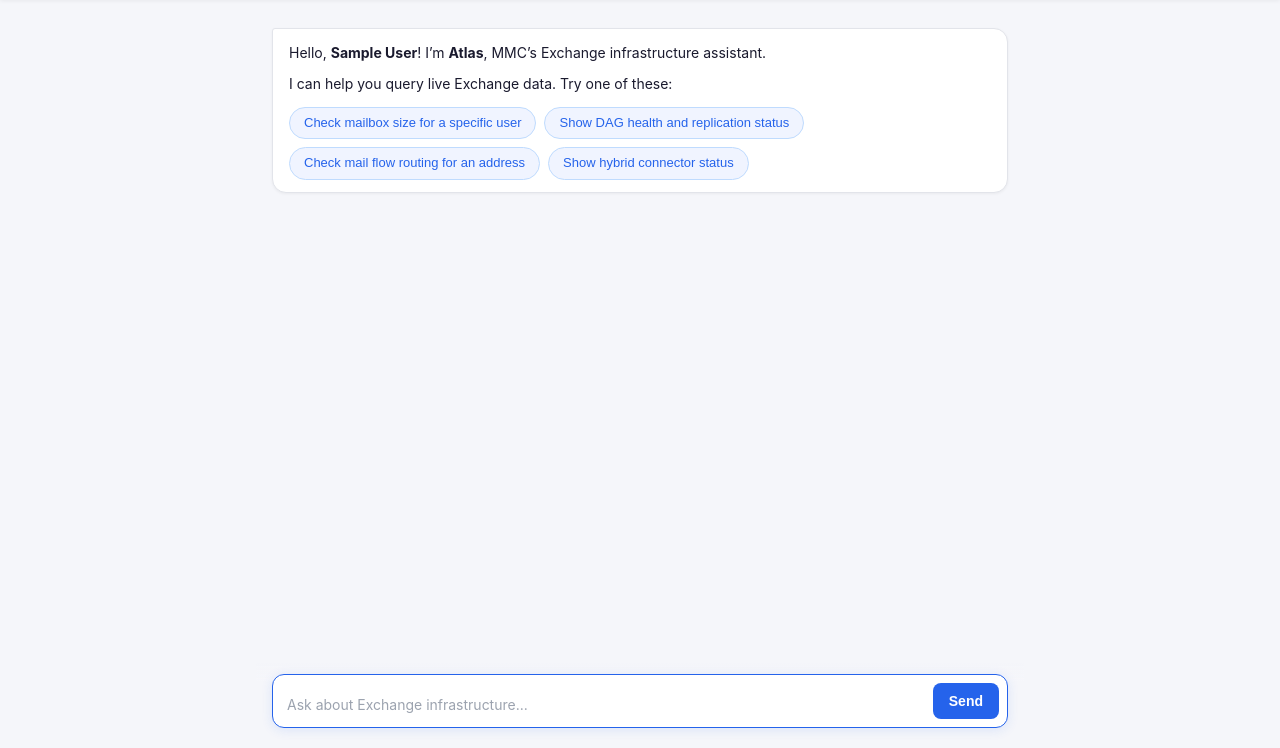
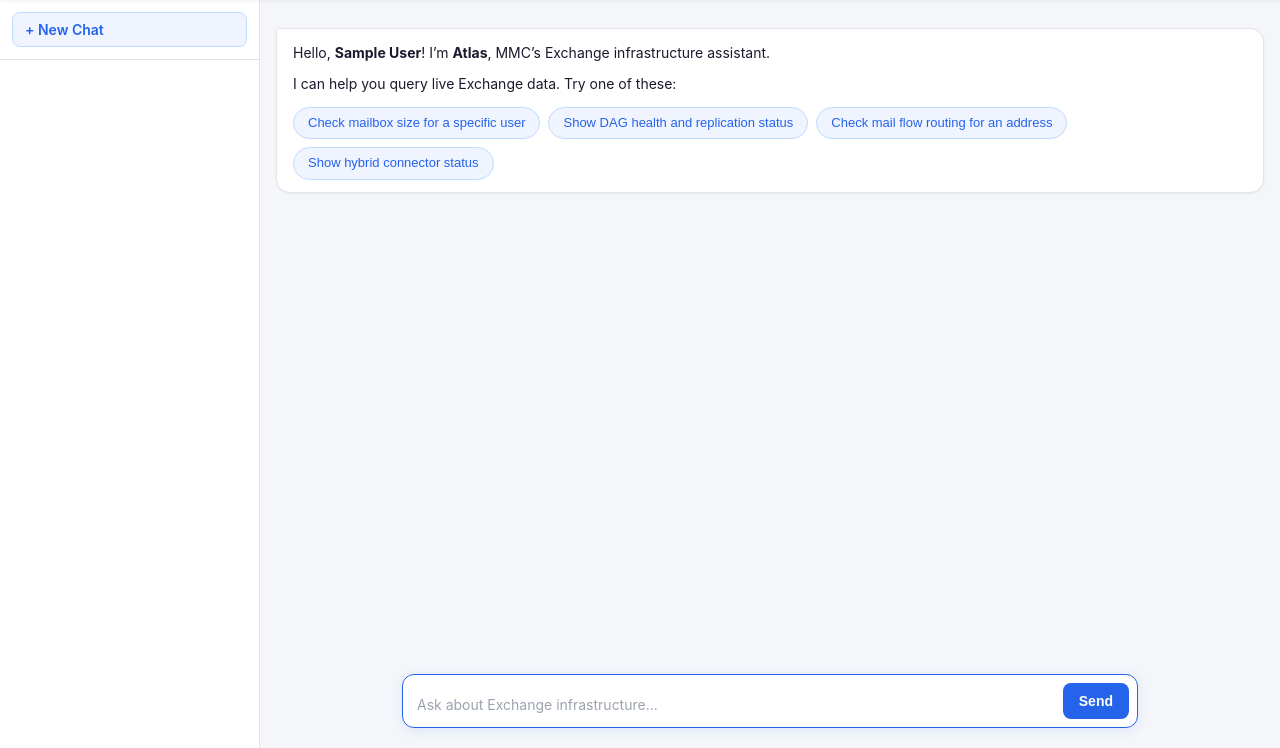
Before and after one commit to SamuraiJenkinz/xmcp, a Flask app: template chat_app/templates/chat.html in a window 1280 px wide. Shown: the part 52-800 px from the top of the page. Run offline with Flask 3, Linux system fonts and the light colour scheme; the template is opened without the code that fills it: most values are stand-ins (such as "Sample title", 1, 10 or a date in 2020); parts of the project's set-up code (start-up, migrations or seed data) failed here and were passed over.

Commit message:
feat(08-03): add sidebar HTML markup and CSS layout
- Added .app-layout two-column flex container (sidebar + chat)
- Added 260px .sidebar with thread list, header, new chat button
- Added .thread-item with active state, delete hover-reveal, inline rename focus styles
- Changed .chat-container to fill remaining width (removed max-width 768px centering)
- Changed .chat-input-area from fixed+transform to absolute positioning within container
- Added responsive rule to hide sidebar below 768px

```diff
--- a/chat_app/static/style.css
+++ b/chat_app/static/style.css
@@ -184,16 +184,127 @@ html, body {
     transform: translateY(0);
 }
 
+/* ---- Two-column App Layout ---- */
+.app-layout {
+    display: flex;
+    height: calc(100vh - 52px);
+}
+
+/* ---- Sidebar ---- */
+.sidebar {
+    width: 260px;
+    flex-shrink: 0;
+    background: #ffffff;
+    border-right: 1px solid #e2e4ea;
+    display: flex;
+    flex-direction: column;
+    overflow-y: auto;
+}
+
+.sidebar-header {
+    padding: 12px;
+    border-bottom: 1px solid #e2e4ea;
+    flex-shrink: 0;
+}
+
+.new-chat-btn {
+    width: 100%;
+    padding: 8px 12px;
+    background: #f0f4ff;
+    color: #2563eb;
+    border: 1px solid #bfdbfe;
+    border-radius: 8px;
+    cursor: pointer;
+    font-size: 14px;
+    font-weight: 600;
+    text-align: left;
+    font-family: inherit;
+    transition: background 0.15s;
+}
+
+.new-chat-btn:hover {
+    background: #dbeafe;
+}
+
+.thread-list {
+    list-style: none;
+    flex: 1;
+    overflow-y: auto;
+    padding: 4px 0;
+}
+
+.thread-item {
+    display: flex;
+    align-items: center;
+    justify-content: space-between;
+    padding: 8px 12px;
+    cursor: pointer;
+    border-left: 3px solid transparent;
+    transition: background 0.15s;
+}
+
+.thread-item:hover {
+    background: #f9fafb;
+}
+
+.thread-item.active {
+    background: #eff6ff;
+    border-left-color: #2563eb;
+}
+
+.thread-item.active .thread-name {
+    font-weight: 500;
+}
+
+.thread-name {
+    flex: 1;
+    overflow: hidden;
+    text-overflow: ellipsis;
+    white-space: nowrap;
+    font-size: 13px;
+    color: #374151;
+    outline: none;
+    min-width: 0;
+}
+
+.thread-name:focus {
+    outline: 1px solid #2563eb;
+    border-radius: 2px;
+    padding: 0 2px;
+    white-space: normal;
+    overflow: visible;
+}
+
+.thread-delete {
+    opacity: 0;
+    background: none;
+    border: none;
+    color: #9ca3af;
+    font-size: 16px;
+    cursor: pointer;
+    padding: 2px 4px;
+    flex-shrink: 0;
+    line-height: 1;
+    transition: color 0.15s;
+}
+
+.thread-delete:hover {
+    color: #ef4444;
+}
+
+.thread-item:hover .thread-delete {
+    opacity: 1;
+}
+
 /* ---- Chat Layout ---- */
 .chat-container {
     flex: 1;
     display: flex;
     flex-direction: column;
-    max-width: 768px;
     width: 100%;
-    margin: 0 auto;
     height: calc(100vh - 52px);
     position: relative;
+    min-width: 0;
 }
 
 /* ---- Messages Area ---- */
@@ -364,12 +475,13 @@ html, body {
 
 /* ---- Chat Input Area ---- */
 .chat-input-area {
-    position: fixed;
+    position: absolute;
     bottom: 0;
-    left: 50%;
-    transform: translateX(-50%);
+    left: 0;
+    right: 0;
     width: 100%;
     max-width: 768px;
+    margin: 0 auto;
     padding: 12px 16px 20px;
     background: linear-gradient(transparent, #f5f6fa 20px);
 }
@@ -448,3 +560,10 @@ html, body {
     clip: rect(0, 0, 0, 0);
     white-space: nowrap;
 }
+
+/* ---- Responsive: hide sidebar on mobile ---- */
+@media (max-width: 768px) {
+    .sidebar {
+        display: none;
+    }
+}
--- a/chat_app/templates/chat.html
+++ b/chat_app/templates/chat.html
@@ -1,6 +1,15 @@
 {% extends "base.html" %}
 {% block title %}Atlas &mdash; Chat{% endblock %}
 {% block content %}
+<div class="app-layout" data-last-thread-id="{{ last_thread_id or '' }}">
+    <aside class="sidebar" id="sidebar">
+        <div class="sidebar-header">
+            <button class="new-chat-btn" id="new-chat-btn" title="New conversation">+ New Chat</button>
+        </div>
+        <ul class="thread-list" id="thread-list">
+            <!-- Populated by JS -->
+        </ul>
+    </aside>
     <div class="chat-container">
         <div class="chat-messages" id="chat-messages">
             <div class="message assistant-message" id="welcome-message">
@@ -29,6 +38,7 @@
             </form>
         </div>
     </div>
+</div>
 {% endblock %}
 {% block scripts %}
 <script src="{{ url_for('static', filename='app.js') }}"></script>
```
Lines whose indentation alone changed are shown as unchanged.
